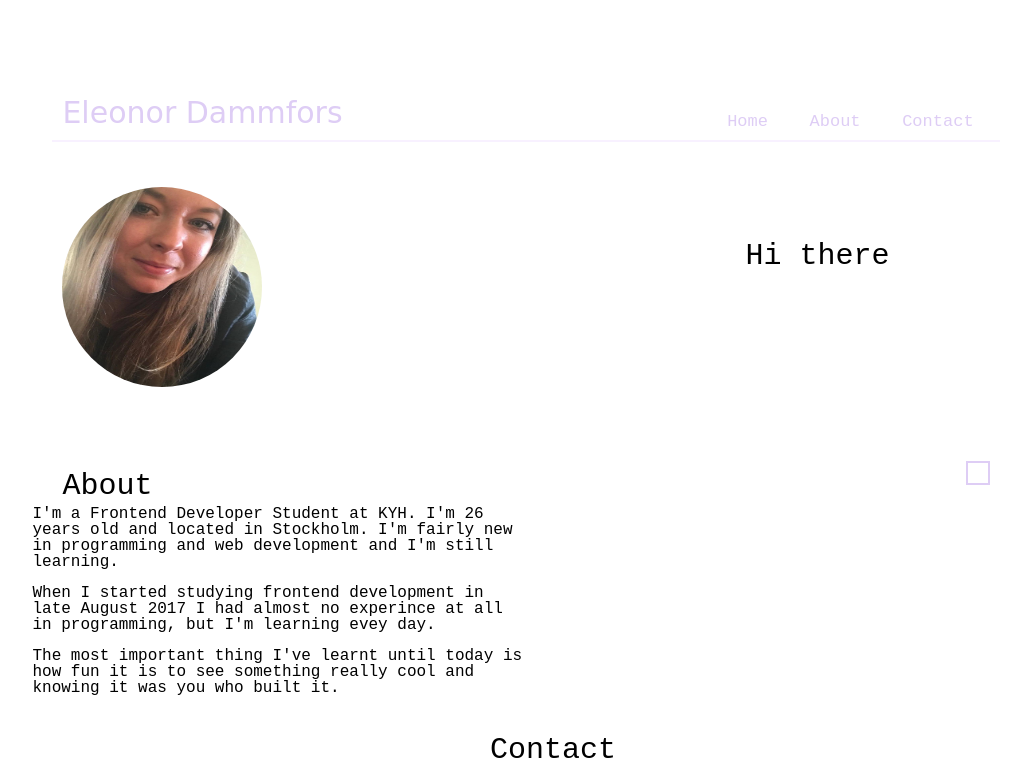
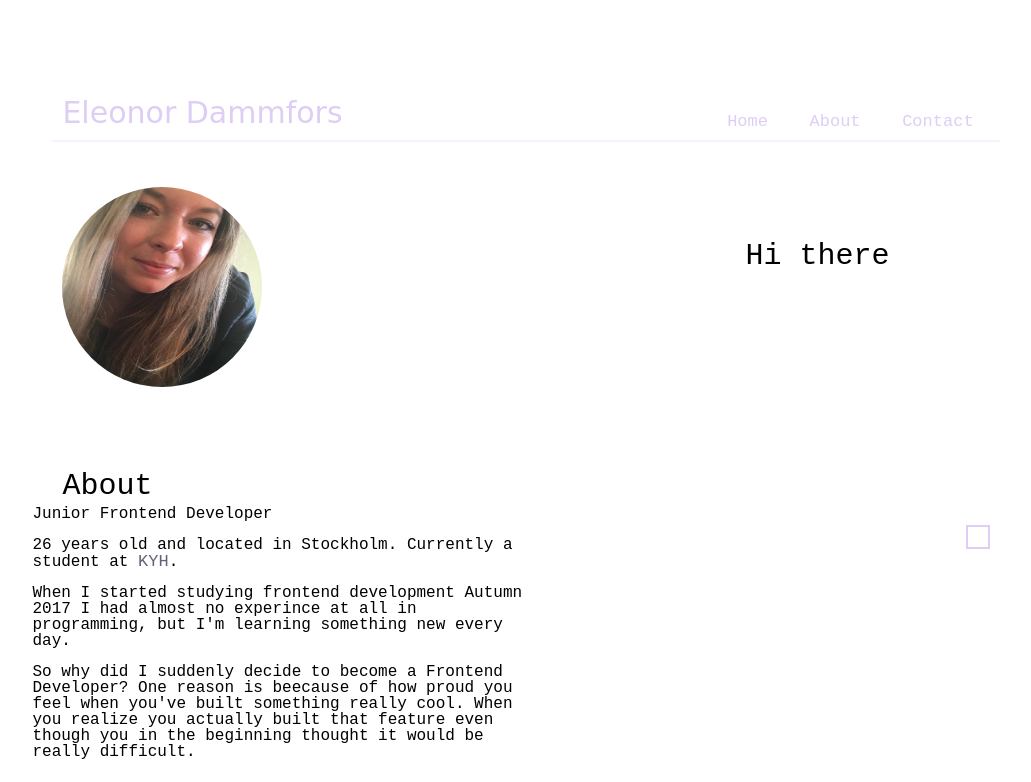
Before and after one commit to elliclub/myPortfolio, a plain HTML site: page index.html in a window 1280 px wide. Shown: the top 782 px of the page, without its empty margins (114-1145 px from the left). Drawn offline with Linux system fonts and the light colour scheme.

Commit message:
change content text in about section

```diff
--- a/css/styles.css
+++ b/css/styles.css
@@ -99,18 +99,30 @@ h1 {
 	float: left;
 	margin-right: 10px;
 }
-.header a {
+.header a{
 	padding: 14px 16px;
 	text-decoration: none;
 	font-size: 17px;
 	color: #DECDF5;
 }
-.header a:hover {
+.header a:hover{
 	color: #B486AB;
 }
 .header a:focus {
 	color: #F8F1FF;
 }
+.school{
+	text-decoration: none;
+	font-size: 17px;
+	color: #656176;
+}
+.school:hover{
+	color: #B486AB;
+}
+.school:focus {
+	color: #F8F1FF;
+}
+
 
 
 @media (min-width: 1024px) {
--- a/index.html
+++ b/index.html
@@ -21,7 +21,9 @@
 				<div class="dropdown">
 					<i class="dropbtn fa fa-bars fa-3x" onclick="myFunction()"></i>
 					<div class="dropdown-content" id="myDropdown">
+						<nav>
 						<a class="button" href="#home">Home</a> <a class="button" href="#about">About</a> <a class="button" href="#contact">Contact</a>
+						</nav>
 					</div>
 				</div>
 			</div>
@@ -37,10 +39,14 @@
 				<div class="about-cont">
 					<h1>About</h1><br>
 					<div class="about-content">
-						<p>I'm a Frontend Developer Student at KYH. I'm 26 years old and located in Stockholm. I'm fairly new in programming and web development and I'm still learning.</p>
-
-						<p>When I started studying frontend development in late August 2017 I had almost no experince at all in programming, but I'm learning evey day.</p>
-						<p>The most important thing I've learnt until today is how fun it is to see something really cool and knowing it was you who built it.</p>
+						<p>Junior Frontend Developer</p>
+						<p>26 years old and located in Stockholm. Currently a student at
+							<a class="school" href="http://kyh.se" target="_blank">KYH</a>.</p>
+						<p>When I started studying frontend development Autumn 2017 I had almost no experince at all in programming,
+							but I'm learning something new every day.</p>
+						<p>So why did I suddenly decide to become a Frontend Developer? One reason is beecause of how proud you feel when you've built something really cool.
+							When you realize you actually built that feature even though you in the beginning thought it would be really difficult.
+						</p>
 					</div>
 				</div>
 
```
